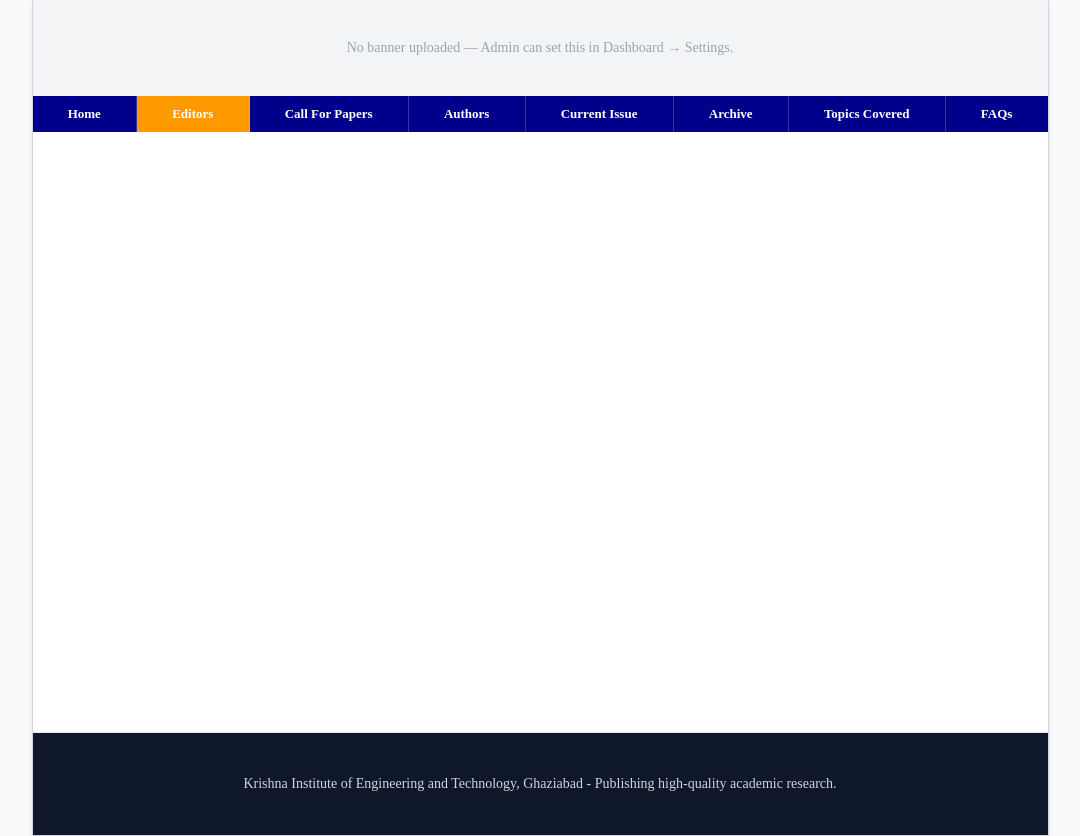
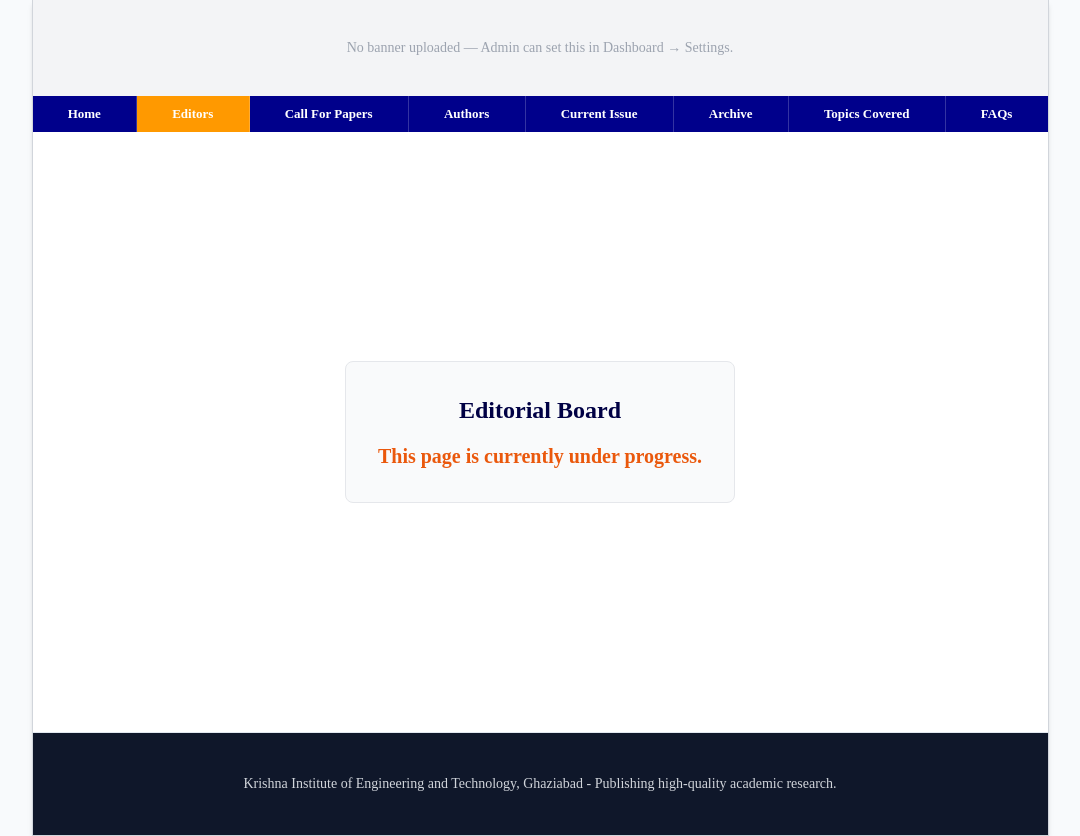
Before and after one commit to Somesh520/IJAIQT, a Next.js app in the folder frontend/: page /editorial-board in a window 1280 px wide. Shown: the whole page, without its empty margins (100-1180 px from the left). Built offline with nearby package versions, Linux system fonts and the light colour scheme; no server answers.

Commit message:
feat(ui): update under progress text to 'currently under progress'

```diff
--- a/frontend/app/archive/page.tsx
+++ b/frontend/app/archive/page.tsx
@@ -3,7 +3,7 @@ export default function ArchivePage() {
     <main className="w-full bg-white min-h-[600px] px-2 py-8 md:px-6 flex flex-col items-center justify-center">
       <div className="text-center p-8 bg-gray-50 border border-gray-200 rounded-lg">
         <h2 className="text-2xl font-bold text-[#000044] mb-4">Archive</h2>
-        <p className="text-xl font-bold text-orange-600">This page is under progress.</p>
+        <p className="text-xl font-bold text-orange-600">This page is currently under progress.</p>
       </div>
     </main>
   )
--- a/frontend/app/current-issue/page.tsx
+++ b/frontend/app/current-issue/page.tsx
@@ -3,7 +3,7 @@ export default function CurrentIssuePage() {
     <main className="w-full bg-white min-h-[600px] px-2 py-8 md:px-6 flex flex-col items-center justify-center">
       <div className="text-center p-8 bg-gray-50 border border-gray-200 rounded-lg">
         <h2 className="text-2xl font-bold text-[#000044] mb-4">Current Issue</h2>
-        <p className="text-xl font-bold text-orange-600">This page is under progress.</p>
+        <p className="text-xl font-bold text-orange-600">This page is currently under progress.</p>
       </div>
     </main>
   )
--- a/frontend/app/editorial-board/page.tsx
+++ b/frontend/app/editorial-board/page.tsx
@@ -1,39 +1,9 @@
-'use client'
-
-import { useEffect, useState } from 'react'
-import { settingsAPI } from '@/lib/api'
-import { Loader2 } from 'lucide-react'
-
 export default function EditorialBoardPage() {
-  const [loading, setLoading] = useState(true)
-  const [htmlContent, setHtmlContent] = useState('')
-
-  useEffect(() => {
-    settingsAPI.get()
-      .then(res => {
-        if (res.data && res.data.editorialBoardHtml) {
-          setHtmlContent(res.data.editorialBoardHtml)
-        }
-      })
-      .catch(console.error)
-      .finally(() => setLoading(false))
-  }, [])
-
-  if (loading) {
-    return (
-      <div className="flex justify-center items-center h-64 bg-white w-full">
-        <Loader2 className="animate-spin h-8 w-8 text-gray-400" />
-      </div>
-    )
-  }
-
   return (
-    <main className="w-full bg-white min-h-[600px] px-2 py-4 md:px-6">
-      <div className="max-w-5xl mx-auto bg-white p-6 text-[15px] leading-relaxed text-gray-900">
-        <div
-          className="prose max-w-none prose-slate text-justify"
-          dangerouslySetInnerHTML={{ __html: htmlContent }}
-        />
+    <main className="w-full bg-white min-h-[600px] px-2 py-8 md:px-6 flex flex-col items-center justify-center">
+      <div className="text-center p-8 bg-gray-50 border border-gray-200 rounded-lg">
+        <h2 className="text-2xl font-bold text-[#000044] mb-4">Editorial Board</h2>
+        <p className="text-xl font-bold text-orange-600">This page is currently under progress.</p>
       </div>
     </main>
   )
```
